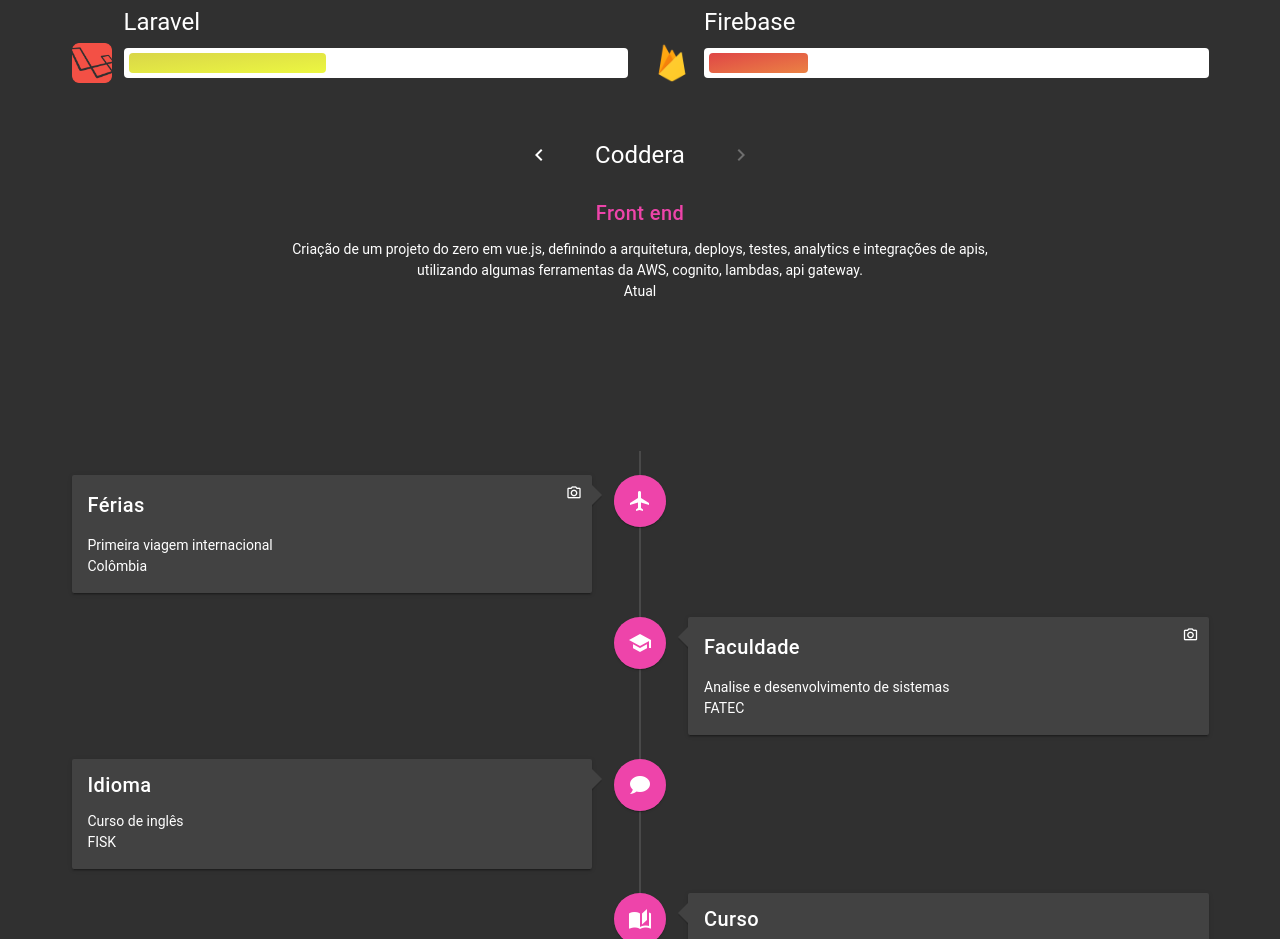
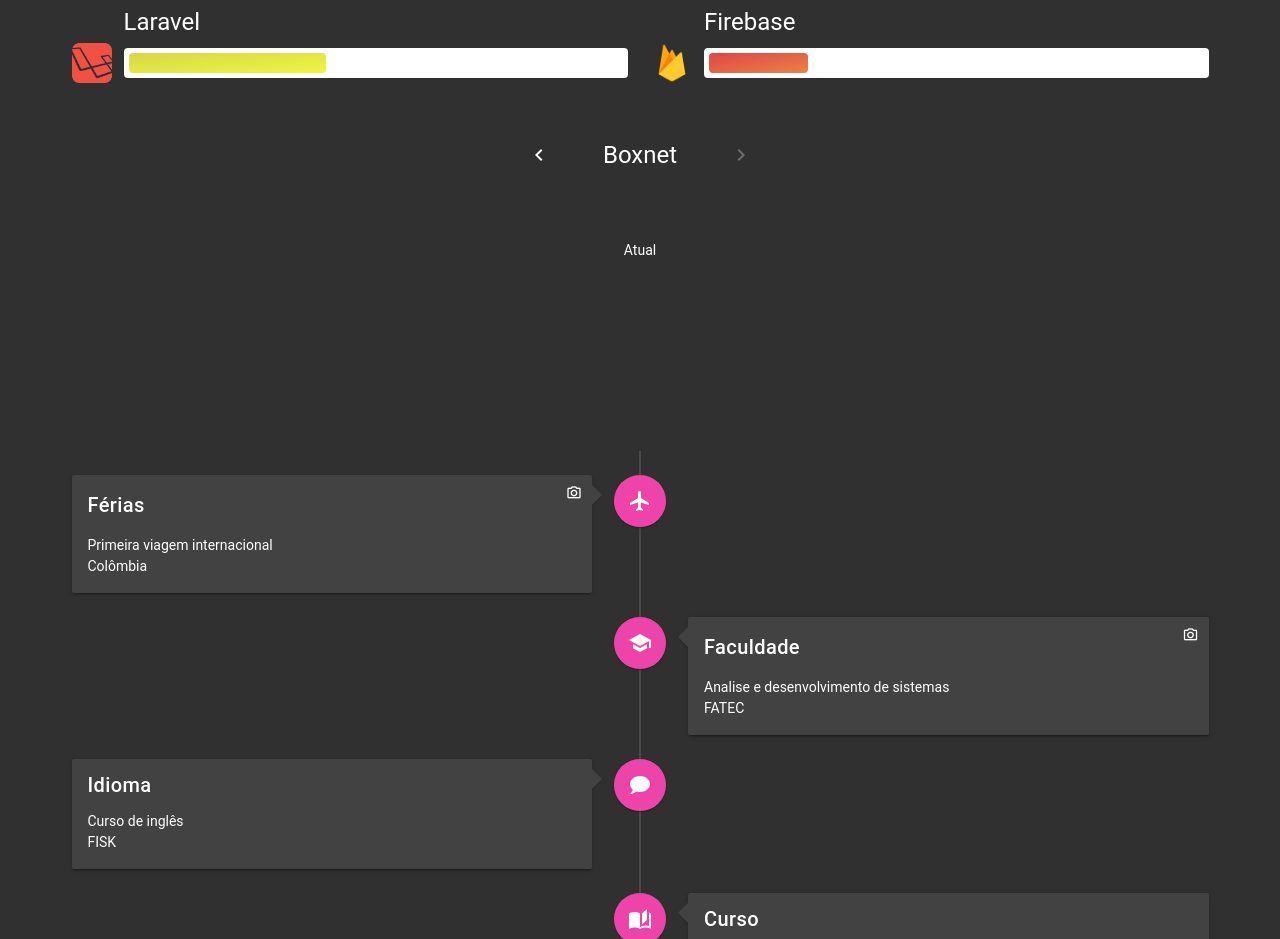
Before and after one commit to Renato66/Renato66.github.io, a Vue app: page / in a window 1280 px wide. Shown: the part 1020-1959 px from the top of the page. Built offline with nearby package versions, Linux system fonts and the light colour scheme; a small style sheet from the web is missing.

Commit message:
added work experience

```diff
--- a/src/App.vue
+++ b/src/App.vue
@@ -190,10 +190,17 @@
       },
       work: [
         {
+          id: 'boxnet',
+          company: 'Boxnet',
+          startDate: '2019-09-02',
+          endDate: null,
+          website: 'http://www.boxnet.com.br'
+        },
+        {
           id: 'coddera',
           company: 'Coddera',
           startDate: '2018-10-01',
-          endDate: null,
+          endDate: '2019-08-31',
           website: 'http://www.coddera.com'
         },
         {
```
